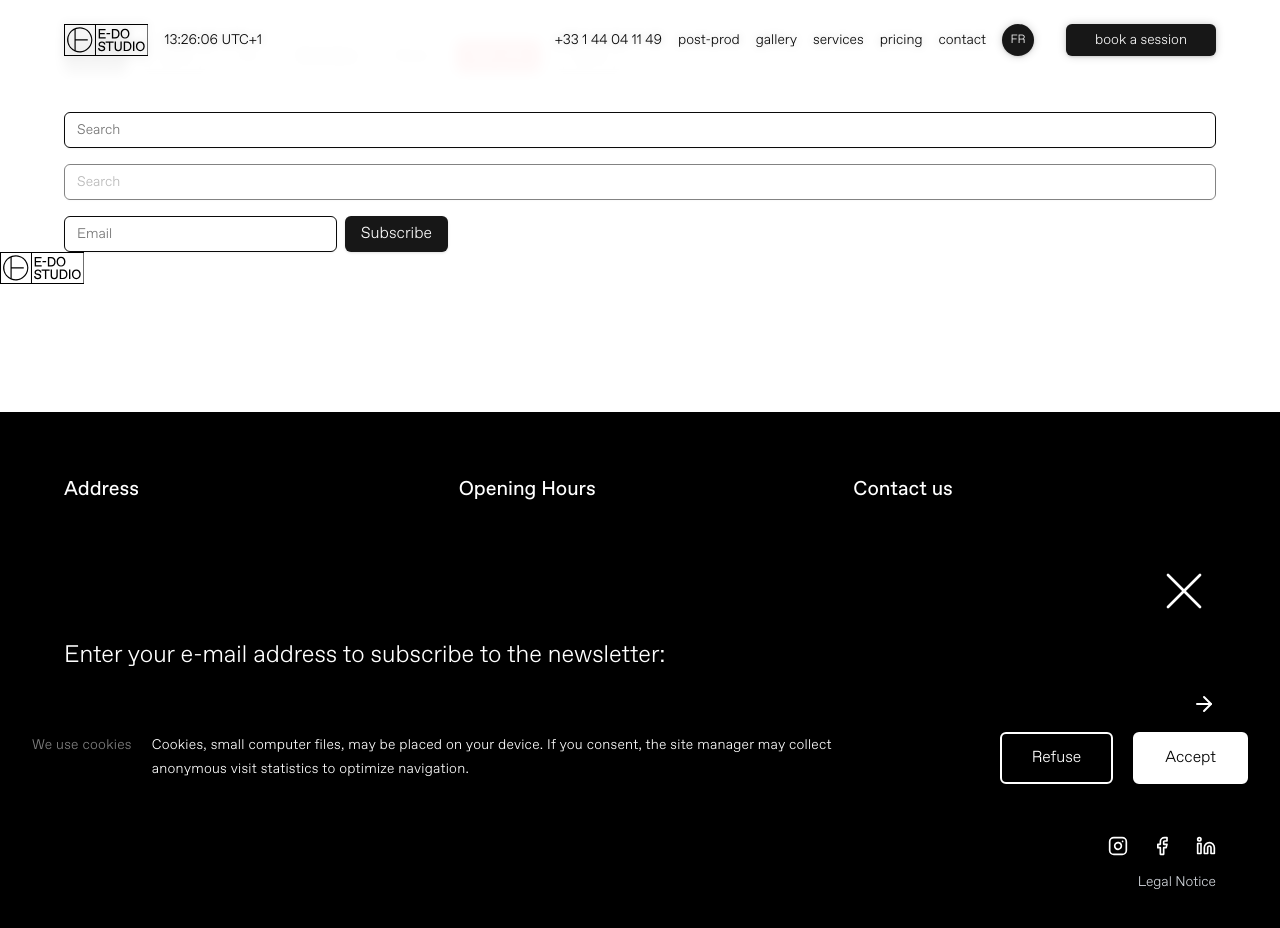
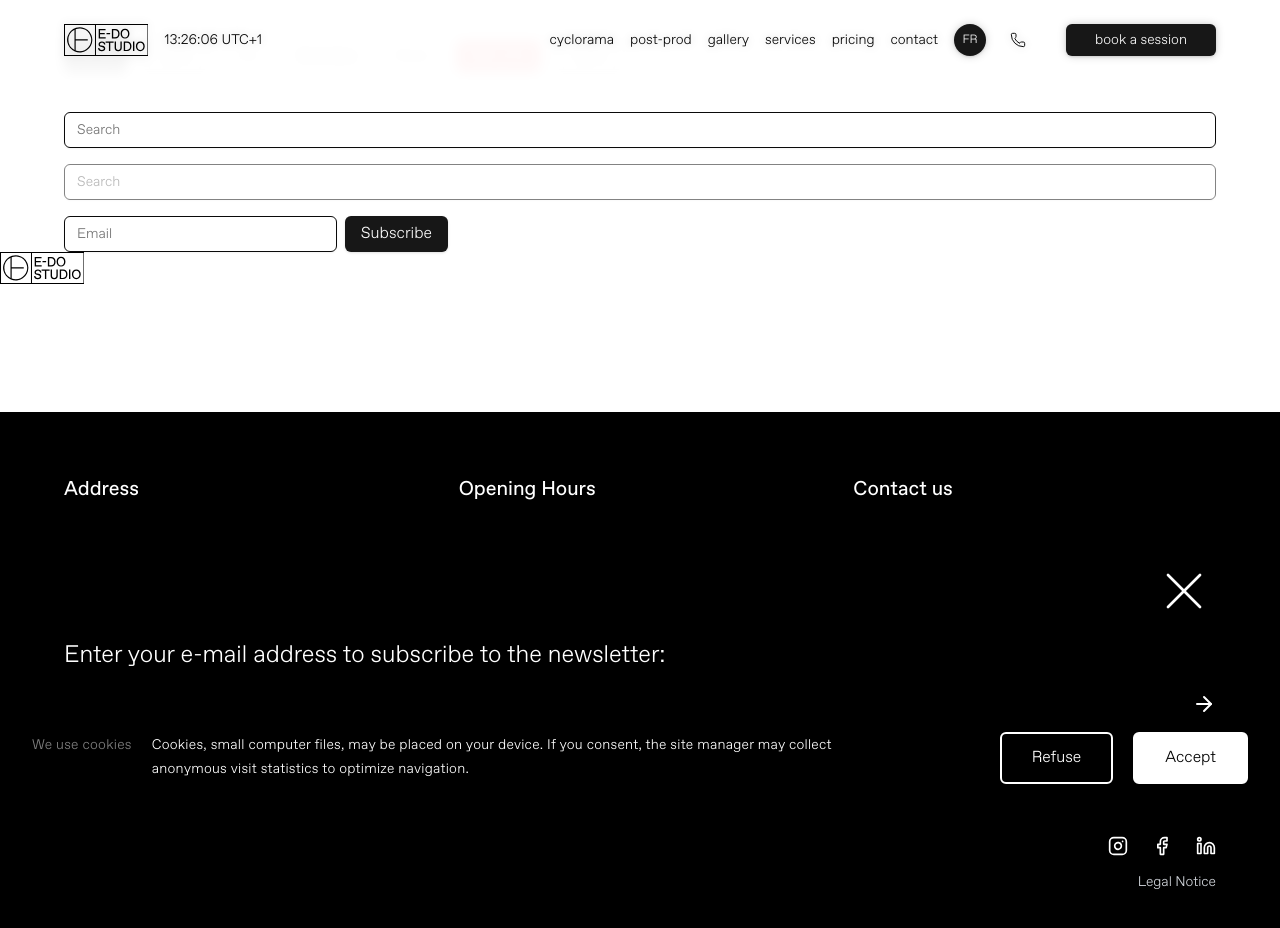
Before and after one commit to E-Do-Studio/e-do.studio-2.0, a Next.js app: page /docs in a window 1280 px wide. Shown: the top 928 px of the page. Built offline with nearby package versions, Linux system fonts and the light colour scheme.

Commit message:
feat: 🎸 header

```diff
--- a/public/locales/en/home.json
+++ b/public/locales/en/home.json
@@ -11,7 +11,8 @@
             "gallery": "gallery",
             "services": "services",
             "pricing": "pricing",
-            "contact": "contact"
+            "contact": "contact",
+            "cyclorama": "cyclorama"
         },
         "cta": {
             "book": "book a session"
--- a/public/locales/en/layout.json
+++ b/public/locales/en/layout.json
@@ -6,7 +6,8 @@
       "gallery": "gallery",
       "services": "services",
       "pricing": "pricing",
-      "contact": "contact"
+      "contact": "contact",
+      "cyclorama": "cyclorama"
     },
     "cta": {
       "book": "book a session"
--- a/public/locales/fr/home.json
+++ b/public/locales/fr/home.json
@@ -11,7 +11,8 @@
             "gallery": "galerie",
             "services": "services",
             "pricing": "tarifs",
-            "contact": "contact"
+            "contact": "contact",
+            "cyclorama": "cyclorama"
         },
         "cta": {
             "book": "réserver une séance"
@@ -46,7 +47,7 @@
             "description": "Notre cyclorama de 30m² vous permet de mobiliser une équipe de production et de réaliser vos prises de photos et vidéos sur un fond blanc infini."
         },
         "postproduction": {
-                "name": "RETOUCHE",
+            "name": "RETOUCHE",
             "title": "(Post-production)",
             "description": "En complément de nos services de prise de photos et vidéos sur nos machines, nous vous proposons des services de retouches suivant différents forfaits en fonction de vos besoins."
         }
--- a/public/locales/fr/layout.json
+++ b/public/locales/fr/layout.json
@@ -6,7 +6,8 @@
       "gallery": "galerie",
       "services": "services",
       "pricing": "tarifs",
-      "contact": "contact"
+      "contact": "contact",
+      "cyclorama": "cyclorama"
     },
     "cta": {
       "book": "réserver une session"
--- a/src/components/layout/header.tsx
+++ b/src/components/layout/header.tsx
@@ -22,7 +22,7 @@ type HeaderProps = {
 }
 
 const navigation = [
-  { label: 'phone', href: 'tel:+33144041149' },
+  { label: 'cyclorama', href: '/cyclorama' },
   { label: 'post-production', href: '/post-production' },
   { label: 'gallery', href: '/galerie?category=on_model' },
   { label: 'services', href: '#services' },
@@ -103,6 +103,17 @@ export function Header() {
             ))}
             <LanguageSwitcher />
             <Button
+              size="icon"
+              variant="ghost"
+              className={cn(
+                'transition-all duration-300 ease-in-out',
+                scrolled ? 'h-6 w-6' : 'h-8 w-8'
+              )}
+              onClick={() => window.open('tel:+33144041149', '_blank')}
+            >
+              <Phone size={scrolled ? 16 : 20} strokeWidth={1.5} />
+            </Button>
+            <Button
               asChild
               className={cn(
                 'transition-all duration-300 ease-in-out ml-4',
@@ -121,14 +132,14 @@ export function Header() {
             'transition-all duration-300 ease-in-out'
           )}>
             <LanguageSwitcher />
-            <button>
+
             <Phone
               size={scrolled ? 24 : 32}
               strokeWidth={1}
               className="transition-all duration-300 ease-in-out"
               onClick={() => window.open('tel:+33144041149', '_blank')}
             />
-            </button>
+
             <button
               onClick={toggle}
               className="flex items-center justify-center"
```
Lines whose indentation alone changed are shown as unchanged.
